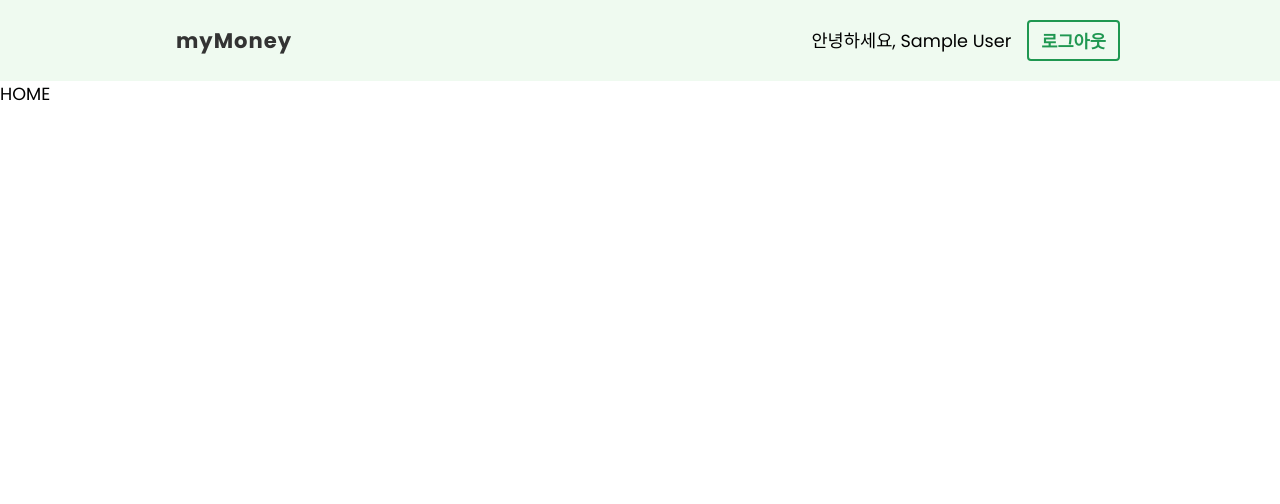
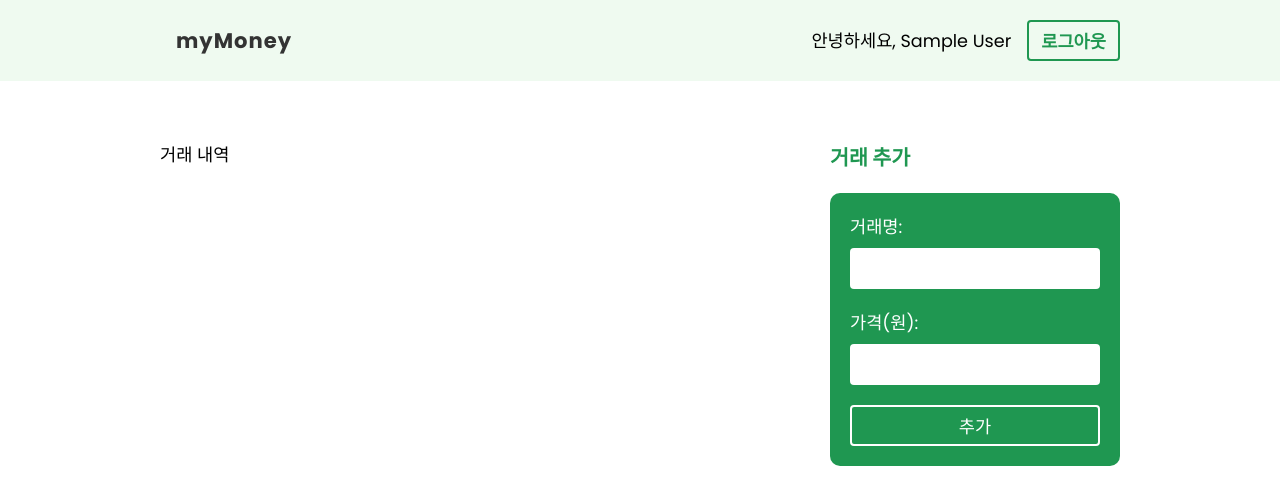
Before and after one commit to jbkim08/my-money2, a React (Create React App) app: page / in a window 1280 px wide. Shown: the top 504 px of the page. Built offline with nearby package versions, Linux system fonts and the light colour scheme; no server answers; sample sign-in values are in the browser's storage.

Commit message:
거래추가폼

```diff
--- /dev/null
+++ b/src/Components/TransactionForm.jsx
@@ -0,0 +1,41 @@
+import { useState } from "react";
+
+export default function TransactionForm() {
+  const [name, setName] = useState("");
+  const [amount, setAmount] = useState("");
+
+  const handleSubmit = (e) => {
+    e.preventDefault();
+    console.log({
+      name,
+      amount,
+    });
+  };
+
+  return (
+    <div>
+      <h3>거래 추가</h3>
+      <form onSubmit={handleSubmit}>
+        <label>
+          <span>거래명:</span>
+          <input
+            type="text"
+            required
+            onChange={(e) => setName(e.target.value)}
+            value={name}
+          />
+        </label>
+        <label>
+          <span>가격(원):</span>
+          <input
+            type="number"
+            required
+            onChange={(e) => setAmount(e.target.value)}
+            value={amount}
+          />
+        </label>
+        <button>추가</button>
+      </form>
+    </div>
+  );
+}
--- a/src/pages/home/Home.jsx
+++ b/src/pages/home/Home.jsx
@@ -1,7 +1,15 @@
+import TransactionForm from "../../Components/TransactionForm";
 import styles from "./Home.module.css";
 
 function Home() {
-  return <div>HOME</div>;
+  return (
+    <div className={styles.container}>
+      <div className={styles.content}>거래 내역</div>
+      <div className={styles.sidebar}>
+        <TransactionForm />
+      </div>
+    </div>
+  );
 }
 
 export default Home;
--- a/src/pages/home/Home.module.css
+++ b/src/pages/home/Home.module.css
@@ -0,0 +1,56 @@
+.container {
+  display: grid;
+  grid-template-columns: 2fr 1fr;
+  max-width: 960px;
+  margin: 60px auto;
+}
+.content {
+  padding-right: 30px;
+}
+.sidebar {
+  padding-left: 30px;
+}
+.sidebar form {
+  padding: 20px;
+  background: #1f9751;
+  border-radius: 10px;
+}
+.sidebar input,
+.sidebar select {
+  display: block;
+  width: 100%;
+  padding: 10px;
+  margin-top: 8px;
+  box-sizing: border-box;
+  border: 0;
+  border-radius: 4px;
+  color: #555;
+  font-size: 1em;
+}
+.sidebar label {
+  margin: 0 auto 20px;
+  display: block;
+  color: #fff;
+}
+.sidebar button {
+  color: #fff;
+  border: 2px solid #fff;
+  padding: 6px 12px;
+  background-color: transparent;
+  font-size: 1em;
+  border-radius: 4px;
+  cursor: pointer;
+  display: block;
+  width: 100%;
+}
+.sidebar h3 {
+  color: #1f9751;
+  margin-bottom: 20px;
+}
+.sidebar aside {
+  margin-top: 40px;
+  color: #555;
+}
+.sidebar aside li {
+  margin: 10px;
+}
```
